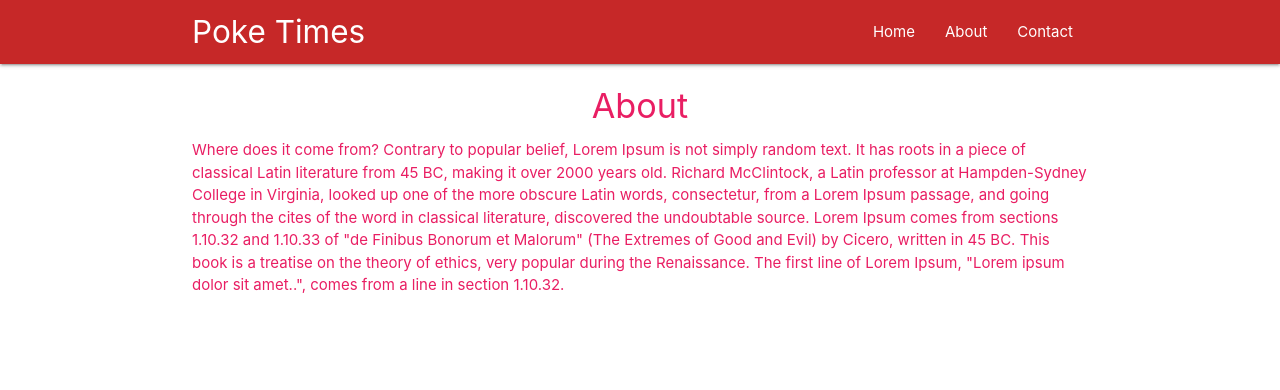
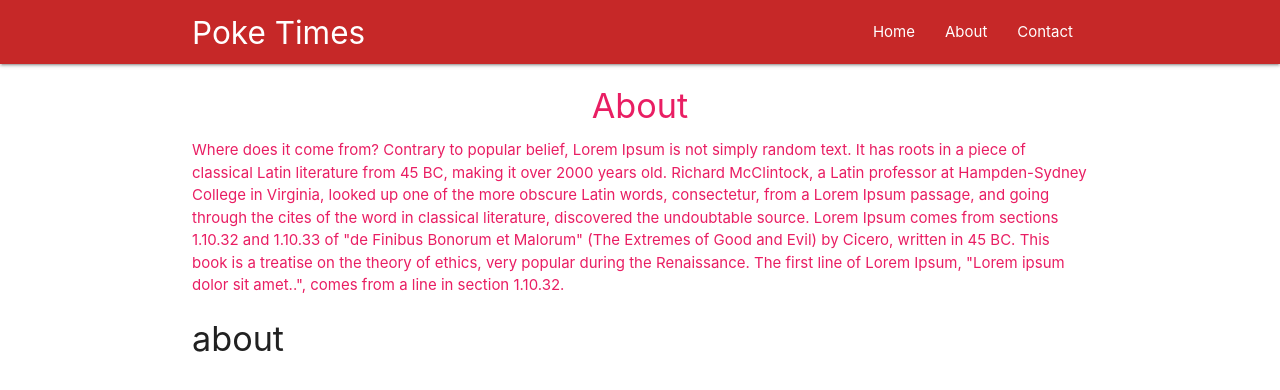
Before and after one commit to jenniferawesomecoder/Poketimesreact, a React (Create React App) app: page /about in a window 1280 px wide. Shown: the top 390 px of the page. Built offline with nearby package versions, Linux system fonts and the light colour scheme.

Commit message:
added an id route to fetch a single post

```diff
--- a/src/App.js
+++ b/src/App.js
@@ -5,6 +5,7 @@
 import Home from './components/Home'
 import About from './components/About'
 import Contact from './components/Contact'
+import Post from './components/Post'
 
 export default class App extends Component {
   render() {
@@ -15,6 +16,7 @@
             <Route exact path='/' component={Home} />
             <Route exact path='/about' component={About} />
             <Route exact path='/contact' component={Contact} />
+            <Route exact path='/:post_id' component={Post} />
 
           </div>
 
--- a/src/components/Navbar.js
+++ b/src/components/Navbar.js
@@ -11,7 +11,7 @@
 
       <nav className="nav-wrapper red darken-3">
           <div className="container">
-            <a className="brand-logo">Poke Times</a>
+            <h5 className="brand-logo">Poke Times</h5>
               <ul className="right">
 
                   <li><Link to="/">Home</Link></li>
--- /dev/null
+++ b/src/components/Post.js
@@ -0,0 +1,26 @@
+import React, { Component } from 'react'
+
+export default class Post extends Component {
+
+    state = {
+        id:null
+    }
+
+    componentDidMount() {
+        console.log(this.props)
+        let id = this.props.match.params.post_id;
+        this.setState({
+            id:id
+        })
+
+    }
+    render() {
+        return (
+            <div>
+                <div className="container">
+                    <h4>{this.state.id}</h4>
+                </div>
+            </div>
+        )
+    }
+}
```
